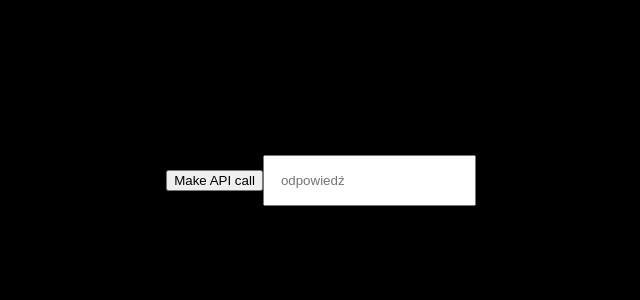
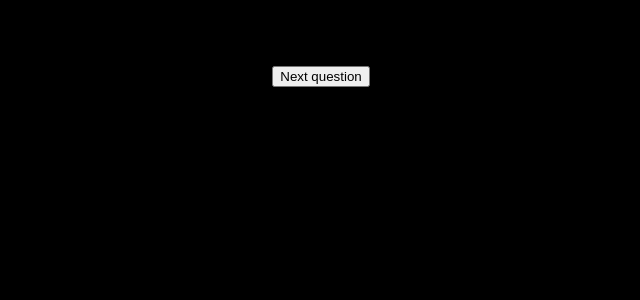
Before and after one commit to Bartosz-Koza/next-trivia-app, a Next.js app: page / in a window 1280 px wide. Shown: the top 300 px of the page, without its empty margins (319-959 px from the left). Built offline with nearby package versions, Linux system fonts and the light colour scheme.

Commit message:
api working

```diff
--- a/src/app/page.tsx
+++ b/src/app/page.tsx
@@ -11,18 +11,14 @@ import { stringify } from 'json5'
 
 
 
-export default function Home() {
-
+export default function  Home() {
+  const [message, setMessage] = useState('');
   const [data, setData] = useState()
 
   const callAPI = async () => {
-
-
-    const axios = require('axios');
-
+  const url = 'https://trivia-by-api-ninjas.p.rapidapi.com/v1/trivia';
 const options = {
 	method: 'GET',
-    url: 'https://trivia-by-api-ninjas.p.rapidapi.com/v1/trivia',
 	headers: {
 		'X-RapidAPI-Key': 'ebf8fe15a0msh9347bf8a12ae3a9p114e9ajsn431be86ffa31',
 		'X-RapidAPI-Host': 'trivia-by-api-ninjas.p.rapidapi.com'
@@ -30,22 +26,41 @@ export default function Home() {
 };
 
 try {
-    const response = await axios.request(options);
-    setData(response.data)
-    console.log(response.data);
-  }
-  catch (error) {
+	const response = await fetch(url, options);
+	const result = await response.json();
+	console.log(result);
+  setData(result)
+} catch (error) {
 	console.error(error);
 }
   };
 
+  const handleChange = event => {
+    setMessage(event.target.value);
+
+    console.log('value is:', event.target.value);
+  };
+
+
+
+
   return (
     <div className='main'>
       <div className='box '>
-        <h1 className='question'>{stringify(data)}</h1>
-        <button onClick={callAPI}>Make API call</button>
-        <input placeholder='odpowiedź' className='input'></input>
+      <button onClick={callAPI}>Next question</button>
+        {data &&
+              data.map(({ question, category }) => {
+                return(
+                  <>
+                  <h1>category: {category}</h1>
+                  <h1>{question} ?</h1>
+                  <input placeholder='odpowiedź' className='input' onChange={handleChange} value={message} />
+                  <h1>{message}</h1>
+                  </>
+                )
+              })}
       </div>
     </div>
   )
+
 }
```
Lines whose indentation alone changed are shown as unchanged.
